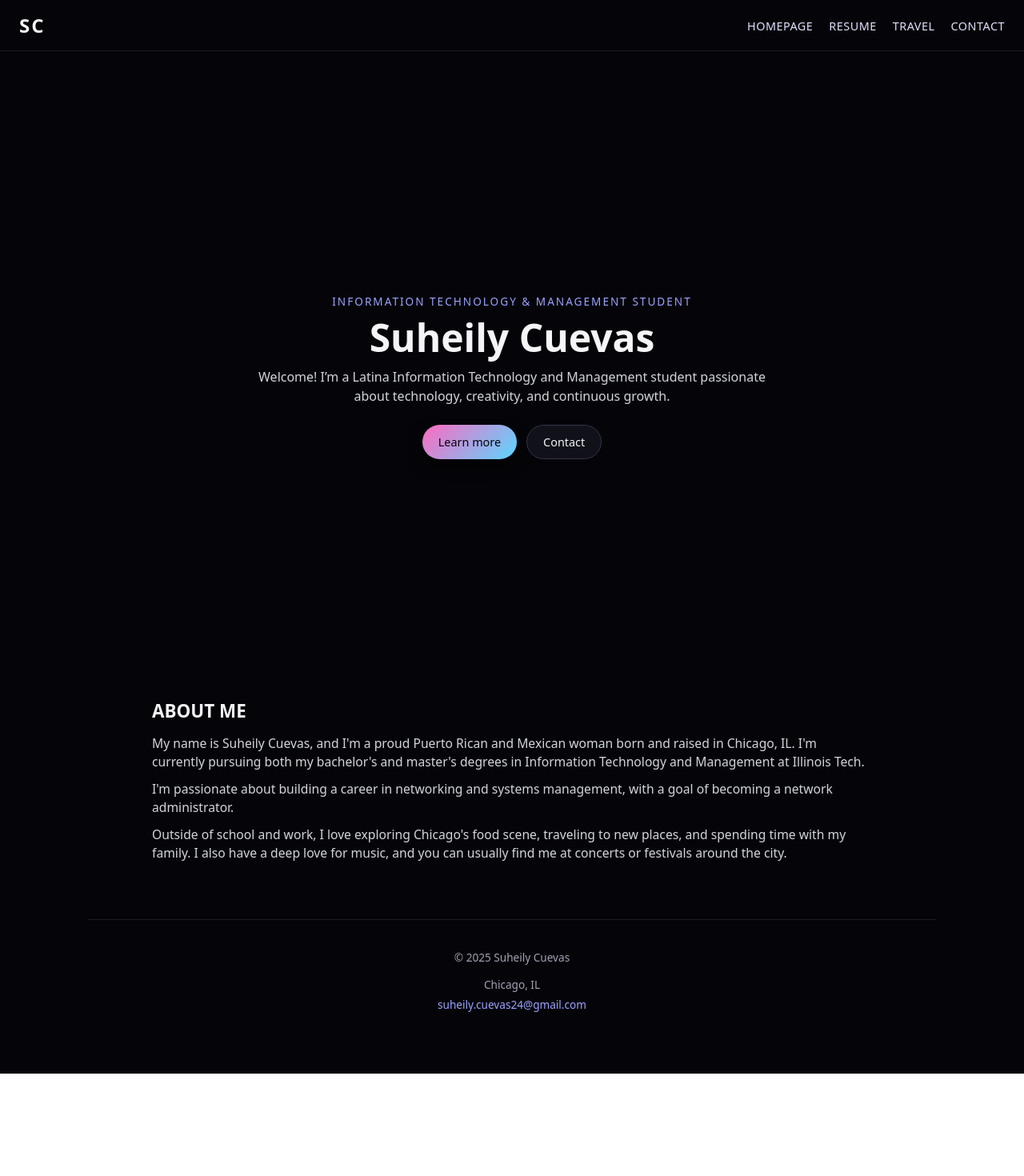
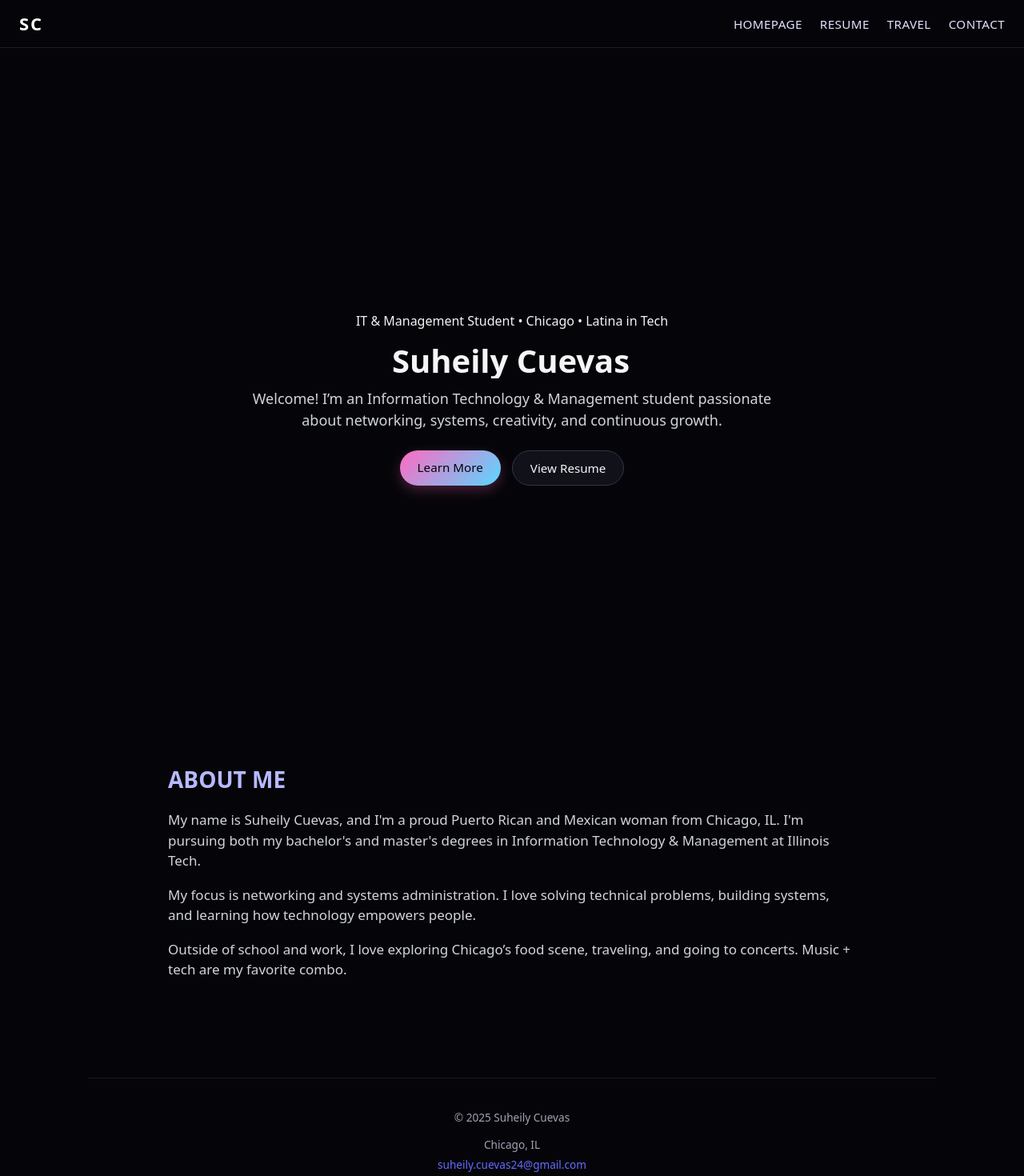
Before and after one commit to scuevas1/portfolio-site, a React (Vite) app: page / in a window 1280 px wide. Shown: the top 1470 px of the page at 80% size. Before the commit the page ends 1342 px from the top, so only its background shows below. Built offline with nearby package versions, Linux system fonts and the light colour scheme.

Commit message:
fixing the css and spacing. also adding a typewriter effect.

```diff
--- a/src/App.css
+++ b/src/App.css
@@ -1,4 +1,3 @@
-/* ===== Global reset ===== */
 *,
 *::before,
 *::after {
@@ -15,55 +14,61 @@ body,
 }
 
 body {
-  font-family: system-ui, -apple-system, BlinkMacSystemFont, "Segoe UI", sans-serif;
+  font-family: system-ui, -apple-system, BlinkMacSystemFont, "Segoe UI",
+    sans-serif;
   background: #050509;
   color: #f5f5f7;
-  overflow-x: hidden; /* prevent random horizontal scroll / white space */
+  overflow-x: hidden;
 }
 
-/* ===== App layout ===== */
-
 .main-content-wrapper {
+  width: 100%;
   min-height: 100vh;
   display: flex;
   flex-direction: column;
 }
 
-/* Content under navbar */
 .page-content {
   width: 100%;
   max-width: 1100px;
   margin: 0 auto;
-  padding: 96px 20px 40px; /* 96px top = space for fixed navbar */
+  padding: 120px 20px 40px;
 }
-
-/* ===== Navbar ===== */
 
 .navbar {
   position: fixed;
   top: 0;
   left: 0;
   right: 0;
-
-  height: 64px;            /* smaller, consistent height */
+  height: 60px;
   padding: 0 24px;
-
   display: flex;
   align-items: center;
   justify-content: space-between;
-  gap: 16px;
-
   background: #050509;
   border-bottom: 1px solid #1c1c26;
   z-index: 1000;
+  animation: fadeInDown 0.5s ease-out;
+}
+
+@keyframes fadeInDown {
+  from { opacity: 0; transform: translateY(-12px); }
+  to { opacity: 1; transform: translateY(0); }
 }
 
 .initials-logo {
   text-decoration: none;
-  color: #f5f5f7;
+  color: #ffffff;
   letter-spacing: 2px;
   font-weight: 700;
-  font-size: 24px;
+  font-size: 22px;
+
+  transition: color 0.2s ease, transform 0.2s ease;
+}
+
+.initials-logo:hover {
+  color: #ff6ac1;
+  transform: translateY(-1px);
 }
 
 .navbar-links ul {
@@ -73,17 +78,22 @@ body {
 
   display: flex;
   align-items: center;
-  gap: 20px;
-  flex-wrap: wrap; /* prevents "CONTACT" being cut off */
+  gap: 22px;
 }
 
 .navbar-links a {
   text-decoration: none;
   color: #e1e1ff;
-  font-size: 0.9rem;
-  letter-spacing: 0.5px;
+  font-size: 0.95rem;
+  letter-spacing: 0.4px;
   position: relative;
   padding-bottom: 2px;
+
+  transition: color 0.2s ease;
+}
+
+.navbar-links a:hover {
+  color: #ffffff;
 }
 
 .navbar-links a::after {
@@ -103,75 +113,77 @@ body {
   width: 100%;
 }
 
-/* ===== Hero section ===== */
-
 .home-hero {
   width: 100%;
-  min-height: calc(100vh - 64px); /* fill the screen minus navbar */
+  min-height: calc(100vh - 60px);
   display: flex;
   align-items: center;
   justify-content: center;
+  animation: fadeIn 1s ease-in forwards;
 }
 
 .home-hero-inner {
   width: 100%;
+  max-width: 900px;
   text-align: center;
-}
-
-.home-tagline {
-  font-size: 0.85rem;
-  text-transform: uppercase;
-  letter-spacing: 2px;
-  color: #9ca3ff;
-  margin-bottom: 8px;
+  margin: 0 auto;
 }
 
 .home-title {
-  margin: 0 0 10px;
-  font-size: clamp(2.2rem, 4vw, 3rem);
-  font-weight: 700;
+  font-size: 40px;
+  font-weight: 600;
+  margin: 0 0 12px;
+  overflow: hidden;
+  white-space: nowrap;
+  border-right: 3px solid #ff6ac1;
+  width: 0;
+  animation: typing 2s steps(20) forwards, blink 0.75s step-end infinite;
+}
+
+@keyframes typing {
+  from { width: 0; }
+  to { width: 100%; }
+}
+
+@keyframes blink {
+  50% { border-color: transparent; }
 }
 
 .home-sub {
   margin: 0 auto 24px;
-  max-width: 680px;
-  font-size: 1rem;
+  max-width: 700px;
+  font-size: 18px;
   color: #d1d5db;
+  opacity: 0;
+  animation: fadeIn 1.5s ease forwards 0.5s;
 }
-
-/* Buttons */
 
 .home-actions {
   display: flex;
   justify-content: center;
-  gap: 12px;
-  flex-wrap: wrap;
+  gap: 14px;
+  margin-top: 20px;
 }
 
 .btn-primary,
 .btn-secondary {
-  display: inline-flex;
-  align-items: center;
-  justify-content: center;
-
-  padding: 10px 20px;
+  padding: 10px 22px;
   border-radius: 999px;
-  font-size: 0.9rem;
+  font-size: 0.95rem;
   text-decoration: none;
   cursor: pointer;
-  transition: transform 0.15s ease, box-shadow 0.15s ease, background 0.15s ease,
-    color 0.15s ease;
+  transition: 0.2s ease;
 }
 
 .btn-primary {
   background: linear-gradient(135deg, #ff6ac1, #5ad7ff);
   color: #050509;
-  box-shadow: 0 8px 18px rgba(0, 0, 0, 0.6);
+  box-shadow: 0 6px 16px rgba(255, 106, 193, 0.26);
 }
 
 .btn-primary:hover {
   transform: translateY(-2px);
-  box-shadow: 0 12px 24px rgba(0, 0, 0, 0.7);
+  box-shadow: 0 10px 20px rgba(255, 106, 193, 0.35);
 }
 
 .btn-secondary {
@@ -181,14 +193,12 @@ body {
 }
 
 .btn-secondary:hover {
+  background: #181827;
   transform: translateY(-2px);
-  background: #181827;
 }
 
-/* ===== About section ===== */
-
 section {
-  padding: 40px 0;
+  padding: 70px 20px;
 }
 
 .about-me {
@@ -197,22 +207,30 @@ section {
 }
 
 .about-title {
-  font-size: 1.4rem;
-  margin: 0 0 12px;
+  font-size: 28px;
+  font-weight: 600;
+  margin-bottom: 12px;
+  color: #b7b9ff;
 }
 
 .about-text {
-  font-size: 0.98rem;
+  font-size: 17px;
   color: #d1d5db;
-  margin: 0 0 10px;
+  margin-bottom: 12px;
+
+  opacity: 0;
+  animation: fadeInUp 0.8s ease forwards;
 }
 
-/* ===== Footer ===== */
+@keyframes fadeInUp {
+  from { opacity: 0; transform: translateY(14px); }
+  to { opacity: 1; transform: translateY(0); }
+}
 
 .home-footer {
-  padding: 24px 0 32px;
+  padding: 26px 0 32px;
   border-top: 1px solid #1c1c26;
-  margin-top: 20px;
+  margin-top: 40px;
 }
 
 .copyright {
@@ -227,27 +245,7 @@ section {
   margin: 4px 0;
 }
 
-.copyright a {
-  color: #9ca3ff;
-  text-decoration: none;
+@keyframes fadeIn {
+  from { opacity: 0; }
+  to { opacity: 1; }
 }
-
-.copyright a:hover {
-  text-decoration: underline;
-}
-
-/* ===== Small screens ===== */
-
-@media (max-width: 600px) {
-  .navbar {
-    padding: 0 16px;
-  }
-
-  .page-content {
-    padding: 80px 16px 32px;
-  }
-
-  .home-sub {
-    font-size: 0.95rem;
-  }
-}
--- a/src/pages/home.jsx
+++ b/src/pages/home.jsx
@@ -1,44 +1,73 @@
-// src/pages/home.jsx
+import { useEffect, useState } from "react";
+import "../App.css";
+
 export default function Home() {
+  // Typewriter Name Animation
+  const fullName = "Suheily Cuevas";
+  const [typedName, setTypedName] = useState("");
+
+  useEffect(() => {
+    let i = 0;
+    const interval = setInterval(() => {
+      setTypedName(fullName.slice(0, i));
+      i++;
+      if (i > fullName.length) clearInterval(interval);
+    }, 120);
+    return () => clearInterval(interval);
+  }, []);
+
   return (
-    <main className="page-content">
-      <header className="home-hero" id="top">
+    <div className="page-content">
+
+      {/* === Hero Section === */}
+      <header className="home-hero fade-in">
         <div className="home-hero-inner">
-          <p className="home-tagline">Information Technology &amp; Management Student</p>
 
-          <h1 className="home-title">Suheily Cuevas</h1>
-
-          <p className="home-sub">
-            Welcome! I’m a Latina Information Technology and Management student
-            passionate about technology, creativity, and continuous growth.
+          <p className="home-tagline fade-in-delay">
+            IT & Management Student • Chicago • Latina in Tech
           </p>
 
-          <div className="home-actions">
-            <a href="#about" className="btn-primary">Learn more</a>
-            <a href="/contact" className="btn-secondary">Contact</a>
+          <h1 className="home-title typewriter-name">
+            {typedName}
+          </h1>
+
+          <p className="home-sub fade-in-delay">
+            Welcome! I’m an Information Technology & Management student passionate
+            about networking, systems, creativity, and continuous growth.
+          </p>
+
+          {/* Buttons */}
+          <div className="home-actions fade-in-delay">
+            <a href="#about" className="btn-primary">Learn More</a>
+            <a href="/resume" className="btn-secondary">View Resume</a>
           </div>
+
         </div>
       </header>
 
-      <section className="about-me" id="about">
+      {/* === About Section === */}
+      <section className="about-me fade-in" id="about">
         <h2 className="about-title">ABOUT ME</h2>
+
         <p className="about-text">
           My name is Suheily Cuevas, and I'm a proud Puerto Rican and Mexican woman
-          born and raised in Chicago, IL. I'm currently pursuing both my bachelor's
-          and master's degrees in Information Technology and Management at Illinois Tech.
+          from Chicago, IL. I'm pursuing both my bachelor's and master's degrees
+          in Information Technology & Management at Illinois Tech.
         </p>
+
         <p className="about-text">
-          I'm passionate about building a career in networking and systems management,
-          with a goal of becoming a network administrator.
+          My focus is networking and systems administration. I love solving technical
+          problems, building systems, and learning how technology empowers people.
         </p>
+
         <p className="about-text">
-          Outside of school and work, I love exploring Chicago's food scene, traveling
-          to new places, and spending time with my family. I also have a deep love for
-          music, and you can usually find me at concerts or festivals around the city.
+          Outside of school and work, I love exploring Chicago’s food scene,
+          traveling, and going to concerts. Music + tech are my favorite combo.
         </p>
       </section>
 
-      <footer className="home-footer">
+      {/* === Footer === */}
+      <footer className="home-footer fade-in">
         <div className="copyright">
           <p>© 2025 Suheily Cuevas</p>
           <div className="address">
@@ -51,6 +80,7 @@ export default function Home() {
           </div>
         </div>
       </footer>
-    </main>
+
+    </div>
   );
 }
```
